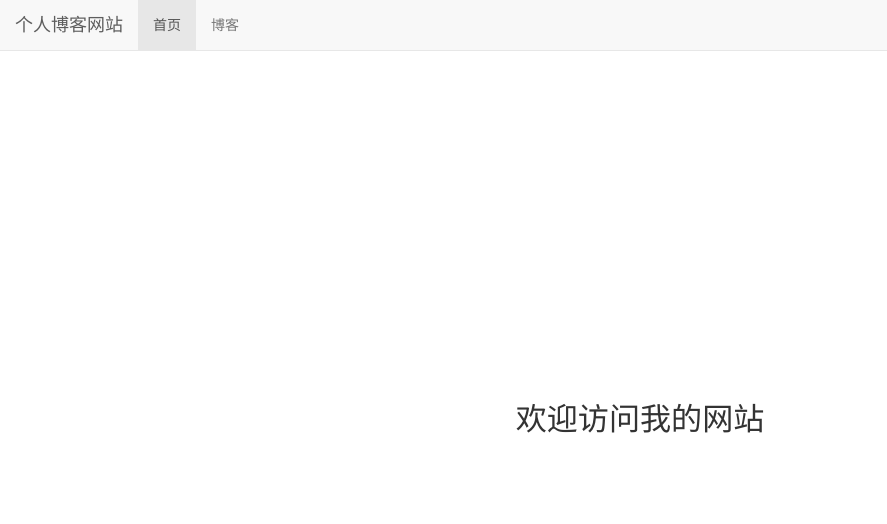
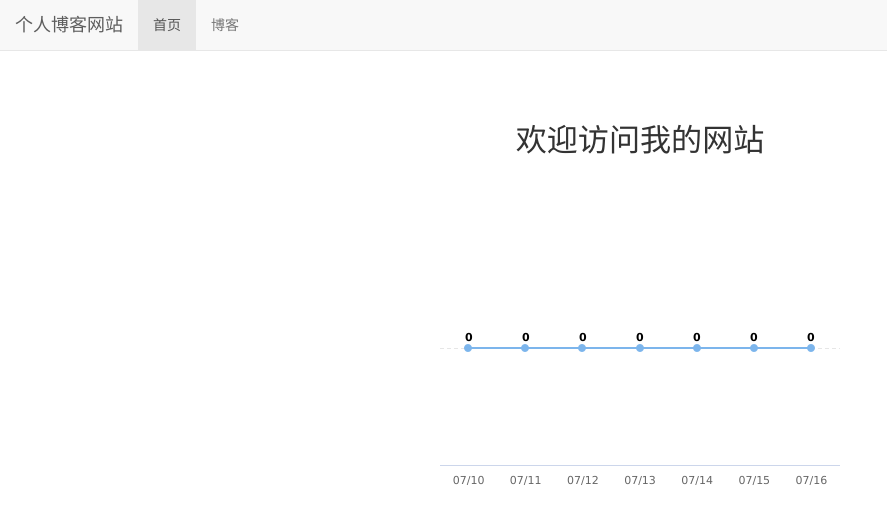
Before and after one commit to kirito-cwx/my_blog, a Django app: page / in a window 1280 px wide. Shown: the top 524 px of the page, without its empty margins (0-887 px from the left). Run offline with Django 3.2, Linux system fonts and the light colour scheme; data that the repository does not hold is empty; some libraries are stand-ins or nearby versions.

Commit message:
优化博客阅读计数和统计

```diff
--- a/mysite/mysite/views.py
+++ b/mysite/mysite/views.py
@@ -1,5 +1,10 @@
 from django.shortcuts import render_to_response
+from read_statistics.utils import get_seven_days_read_data
+from django.contrib.contenttypes.models import ContentType
+from blog.models import Blog
 
 
 def home(request):
-    return render_to_response('index.html', context={})
+    blog_content_type = ContentType.objects.get_for_model(Blog)
+    dates, read_nums = get_seven_days_read_data(blog_content_type)
+    return render_to_response('index.html', context={"read_nums": read_nums, "dates": dates})
--- a/mysite/read_statistics/utils.py
+++ b/mysite/read_statistics/utils.py
@@ -1,18 +1,44 @@
+import datetime
 from django.contrib.contenttypes.models import ContentType
-from .models import ReadNum
+from .models import ReadNum, ReadDetail
+from django.utils import timezone
+from django.db.models import Sum
 
-def read_statistics_once_read(request,obj):
+
+def read_statistics_once_read(request, obj):
     ct = ContentType.objects.get_for_model(obj)
     key = f'{ct.model}_{obj.pk}_read'
     if not request.COOKIES.get(key):
-
         # ReadNum存在记录
 
-        if ReadNum.objects.filter(content_type=ct, object_id=obj.pk).count():
-            readnum = ReadNum.objects.get(content_type=ct, object_id=obj.pk)
-        # 不存在添加
-        else:
-            readnum = ReadNum(content_type=ct, object_id=obj.pk)
-        readnum.read_num += 1
-        readnum.save()
+        # if ReadNum.objects.filter(content_type=ct, object_id=obj.pk).count():
+        #     read_num = ReadNum.objects.get(content_type=ct, object_id=obj.pk)
+        # # 不存在添加
+        # else:
+        #     read_num = ReadNum(content_type=ct, object_id=obj.pk)
+        read_num, created = ReadNum.objects.get_or_create(content_type=ct, object_id=obj.pk)
+        read_num.read_num += 1
+        read_num.save()
+        date = timezone.now().date()
+
+        # 当天阅读数加一
+        read_num_detail, created = ReadDetail.objects.get_or_create(content_type=ct, object_id=obj.pk, date=date)
+
+        read_num_detail.read_num += 1
+        read_num_detail.save()
+
     return key
+
+
+def get_seven_days_read_data(content_type):
+    today = timezone.now().date()
+    read_nums = []
+    dates = []
+    for i in range(7, 0, -1):
+        date = today - datetime.timedelta(days=i)
+        dates.append(date.strftime('%m/%d'))
+        read_details = ReadDetail.objects.filter(content_type=content_type, date=date)
+        result = read_details.aggregate(read_num_sum=Sum('read_num'))
+        read_nums.append(result['read_num_sum'] or 0)
+
+    return dates,read_nums
--- a/mysite/static/css/index.css
+++ b/mysite/static/css/index.css
@@ -1,7 +1,13 @@
 h3.index {
-font-size: 222%;
-position: absolute;
-left: 50%;
-top: 50%;
-transform: translate(-50%, -50%);
+    font-size: 222%;
+    text-align: center;
+    margin-top: 4em;
+    margin-bottom: 2em;
 }
+
+div#container {
+    margin: 0 auto;
+    height: 20em;
+    min-width: 20em;
+    max-width: 30em;
+}
--- a/mysite/templates/index.html
+++ b/mysite/templates/index.html
@@ -3,16 +3,54 @@
 
 
 {% block title %}
-我的网站|首页
+    我的网站|首页
 {% endblock %}
 
 {% block head_extend %}
     <link rel="stylesheet" href="{% static 'css/index.css' %}">
+    <script src="https://code.hcharts.cn/highcharts.js"></script>
 {% endblock %}
 {% block nav_index_active %}active{% endblock %}
 {% block content %}
     <h3 class="index">欢迎访问我的网站</h3>
-    <style type="text/css">
+    {#    图标容器#}
+    <div id="container"></div>
+    <script>
+        // 图表配置
+        var options = {
+            chart: {
+                type: 'line'                          //指定图表的类型，默认是折线图（line）
+            },
+            title: {
+                text: null              // 标题
+            },
+            xAxis: {
+                categories: {{dates|safe}},   // x 轴分类
+                tickmarkPlacement: 'on'
+            },
+            yAxis: {
+                title: {
+                    text: null                // y 轴标题
+                },
+                labels: {enabled: false},
+                gridLineDashStyle: 'Dash',
+            },
+            series: [{                              // 数据列
+                name: '阅读量',                        // 数据列名
+                data: {{read_nums}}                     // 数据
+            }],
+            plotOptions: {
+                line: {
+                    dataLabels: {
+                        enabled: true
+                    }
+                }
+            },
+            legend: {enabled: false},
+            credits: {enabled: false},
+        };
+        var chart = Highcharts.chart('container', options);
 
-    </style>
+    </script>
+
 {% endblock %}
```
Also changed, not shown: mysite/read_statistics/admin.py (+8 -1 lines), mysite/read_statistics/models.py (+10 -0 lines), mysite/read_statistics/migrations/0002_readdetail.py (added).
